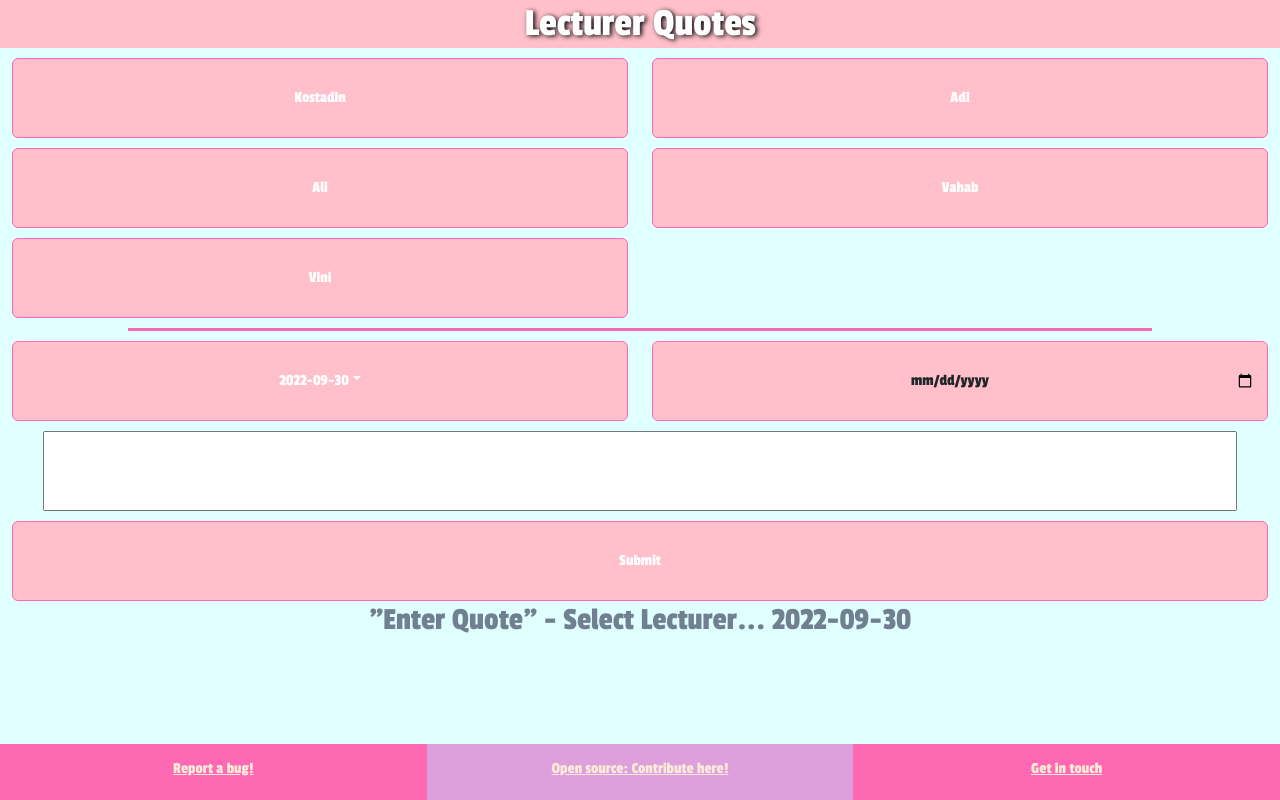
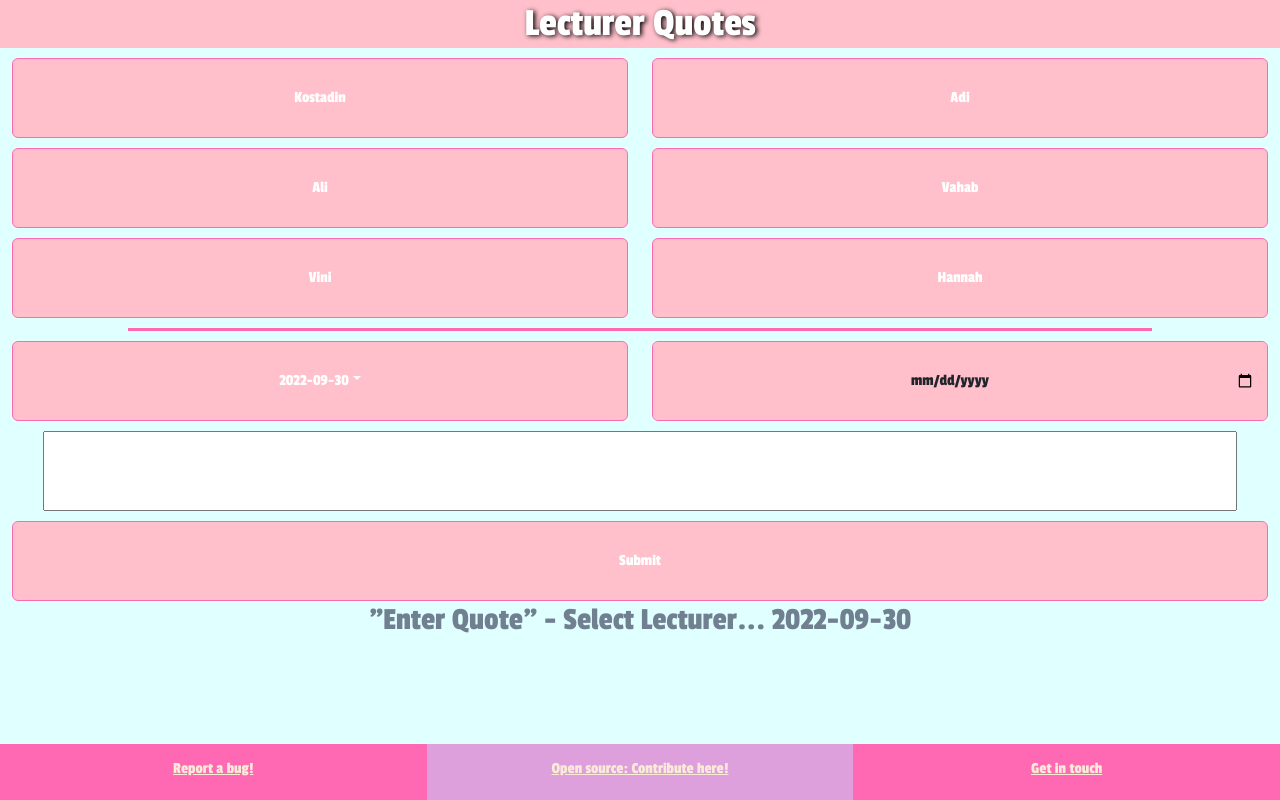
Before and after one commit to AdamDIOM/LecturerQuotes, a React (Create React App) app: page / in a window 1280 px wide. Built offline with nearby package versions, Linux system fonts and the light colour scheme; the HTML template or start-up script is replaced by a standard one.

Commit message:
added hannah

```diff
--- a/src/Main/Main.js
+++ b/src/Main/Main.js
@@ -18,7 +18,7 @@ export default function Main(){
 
     const [buttonDisabled, setButtonDisabled] = useState(false);
 
-    const lecturers = ["Kostadin", "Adi", "Ali", "Vahab", "Vini"]
+    const lecturers = ["Kostadin", "Adi", "Ali", "Vahab", "Vini", "Hannah"]
 
     async function PingTwilio(quote, lecturer, date){
 
```
